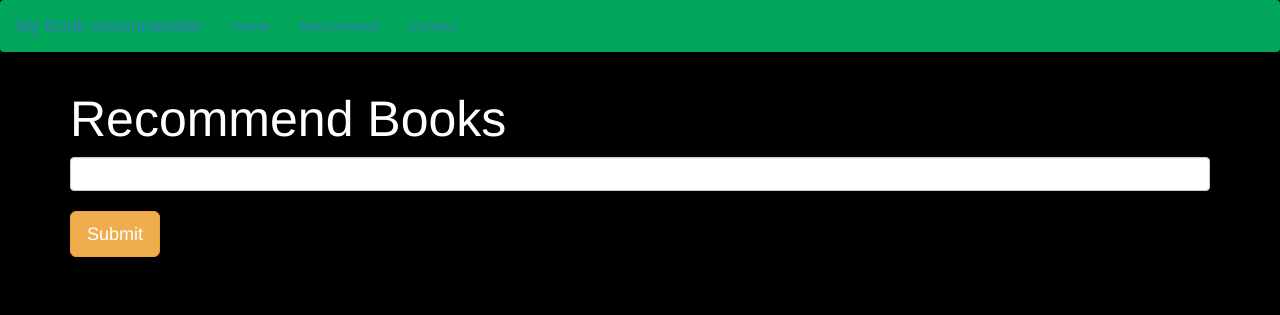
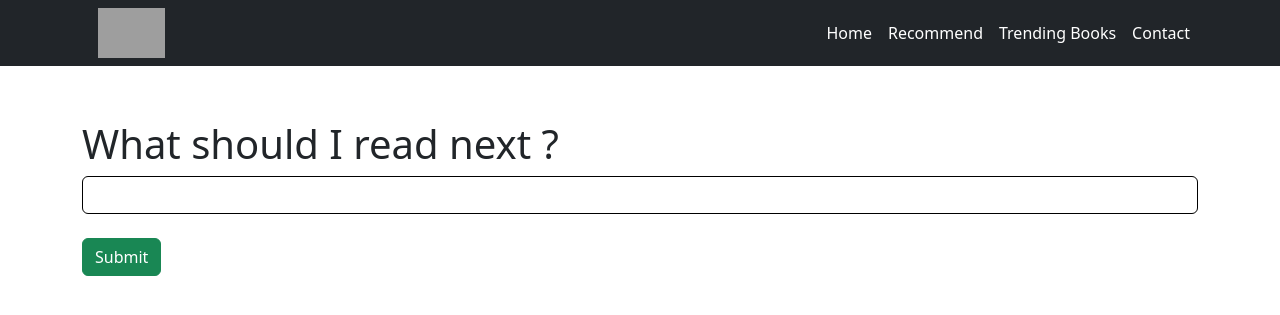
Before and after one commit to shruti-2412/Book-Recommendation-System, a Python web app: template templates/recommend.html in a window 1280 px wide. Shown: the top 315 px of the page. Run offline with Jinja, Linux system fonts and the light colour scheme; the template is opened without the code that fills it, so the values that code supplies are empty; grey boxes are pictures that could not be loaded.

Commit message:
Update recommend.html

```diff
--- a/templates/recommend.html
+++ b/templates/recommend.html
@@ -4,42 +4,68 @@
     <meta charset="UTF-8">
     <title>Book Recommender System</title>
     <!-- Latest compiled and minified CSS -->
-<link rel="stylesheet" href="https://cdn.jsdelivr.net/npm/bootstrap@3.3.7/dist/css/bootstrap.min.css" integrity="sha384-BVYiiSIFeK1dGmJRAkycuHAHRg32OmUcww7on3RYdg4Va+PmSTsz/K68vbdEjh4u" crossorigin="anonymous">
+    <link href="https://cdn.jsdelivr.net/npm/bootstrap@5.3.0-alpha3/dist/css/bootstrap.min.css" rel="stylesheet" integrity="sha384-KK94CHFLLe+nY2dmCWGMq91rCGa5gtU4mk92HdvYe+M/SXH301p5ILy+dN9+nJOZ" crossorigin="anonymous">
 </head>
 <style>
-    .text-white{
-        color:white
+    .card-img-top {
+        width: 100%;
+        height: 20vw;
+        object-fit: contain;
     }
+    .form-control {
+        border-color: black !important;
+      }
+
 </style>
-<body style="background-color:black">
+<body>
+<!-- Navigation -->
+   <nav class="navbar navbar-expand-lg navbar-dark bg-dark static-top">
+    <div class="container">
+      <a class="navbar-brand" href="#">
+        <a href="https://imgbb.com/"><img src="https://i.ibb.co/FmXhM2M/icon.png" alt="icon" height="50"></a>
+      <button class="navbar-toggler" type="button" data-bs-toggle="collapse" data-bs-target="#navbarSupportedContent" aria-controls="navbarSupportedContent" aria-expanded="false" aria-label="Toggle navigation">
+        <span class="navbar-toggler-icon"></span>
+      </button>
+      <div class="collapse navbar-collapse" id="navbarSupportedContent">
+        <ul class="navbar-nav ms-auto">
+          <li class="nav-item">
+            <a class="nav-link active" aria-current="page" href="/" target="_blank">Home</a>
+          </li>
+          <li class="nav-item">
+            <a class="nav-link active" href="/recommend">Recommend</a>
+          </li>
+          <li class="nav-item">
+            <a class="nav-link active" href="#top50">Trending Books</a>
+          </li>
+          <li class="nav-item">
+            <a class="nav-link active" href="#">Contact</a>
+          </li>
+        </ul>
+      </div>
+    </div>
+  </nav>
 
-    <nav class="navbar" style="background-color:#00a65a">
-        <a class="navbar-brand">My Book recommender</a>
-        <ul class="nav navbar-nav">
-            <li><a href="/">Home</a></li>
-            <li><a href="/recommend">Recommend</a></li>
-            <li><a>Contact</a></li>
-        </ul>
-    </nav>
+  <div class="container">
+    <h1 class="mt-4" style="padding-top: 30px;">What should I read next ?</h1>
+  </div>
 
     <div class="container">
         <div class="row">
             <div class="col-md-12">
-                <h1 class="text-white" style="font-size:50px">Recommend Books</h1>
                 <form action="/recommend_books" method="post">
                     <input name="user_input" type="text" class="form-control"><br>
-                    <input type="submit" class="btn btn-lg btn-warning">
+                    <input type="submit" class="btn btn-success">
                 </form>
             </div>
 
             {% if data %}
              {% for i in data %}
-                <div class="col-md-3" style="margin-top:50px">
-                    <div class="card">
+                <div class="col-md-3" style="margin-top:40px">
+                    <div class="card" style="width: 18rem;">
+                        <img class="card-img-top" src="{{ i[2] }}" alt="Image not found">
                         <div class="card-body">
-                            <img class="card-img-top" src="{{i[2]}}">
-                            <p class="text-white">{{i[0]}}</p>
-                            <h4 class="text-white">{{i[1]}}</h4>
+                            <h5 class="card-title">{{ i[0] }}</h5>
+                            <p>Author- {{ i[1] }}</p>
                         </div>
                     </div>
                 </div>
@@ -47,5 +73,6 @@
             {% endif %}
         </div>
     </div>
+    <script src="https://cdn.jsdelivr.net/npm/bootstrap@5.3.0-alpha3/dist/js/bootstrap.bundle.min.js" integrity="sha384-ENjdO4Dr2bkBIFxQpeoTz1HIcje39Wm4jDKdf19U8gI4ddQ3GYNS7NTKfAdVQSZe" crossorigin="anonymous"></script>
 </body>
 </html>
```
